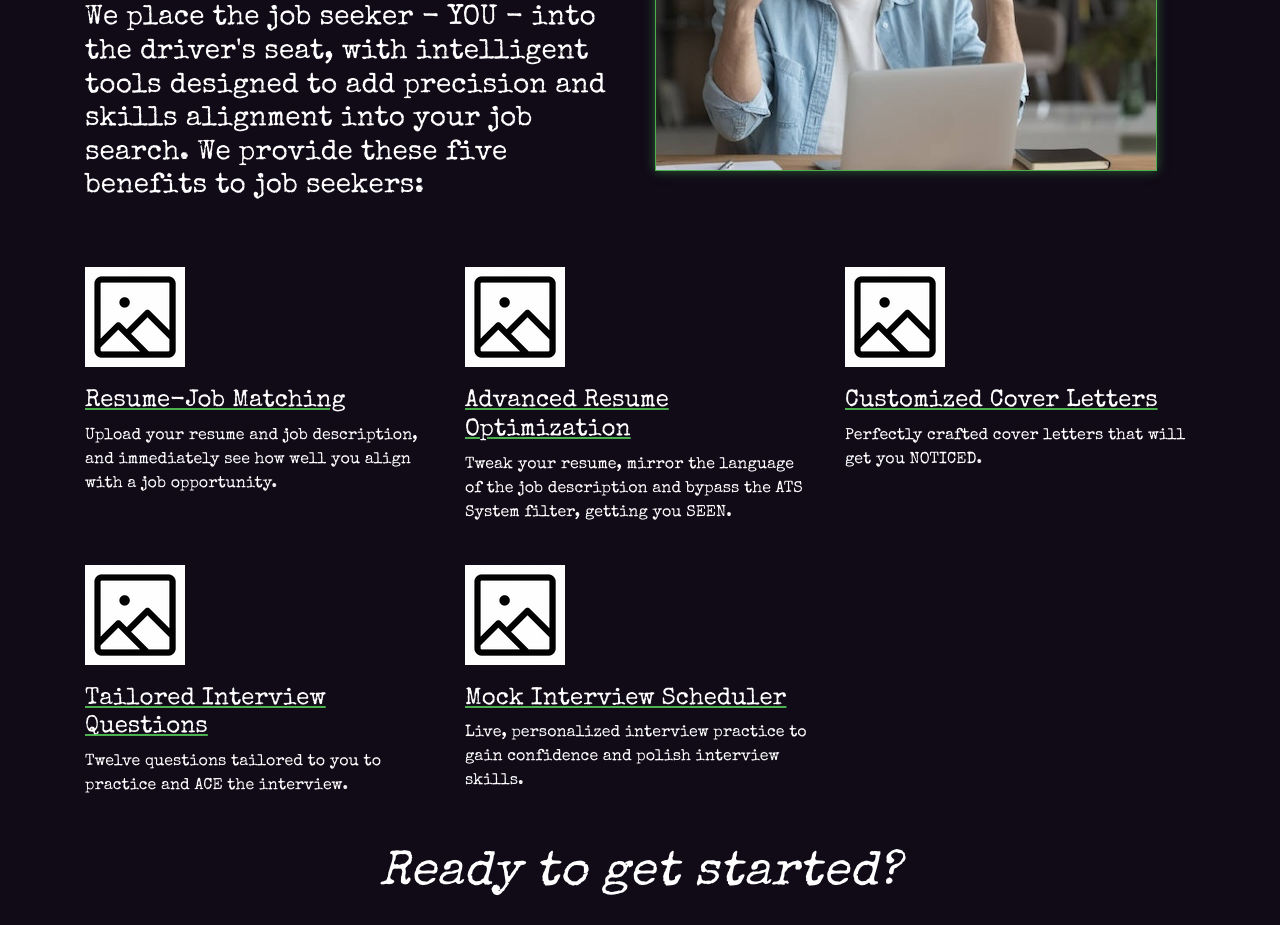
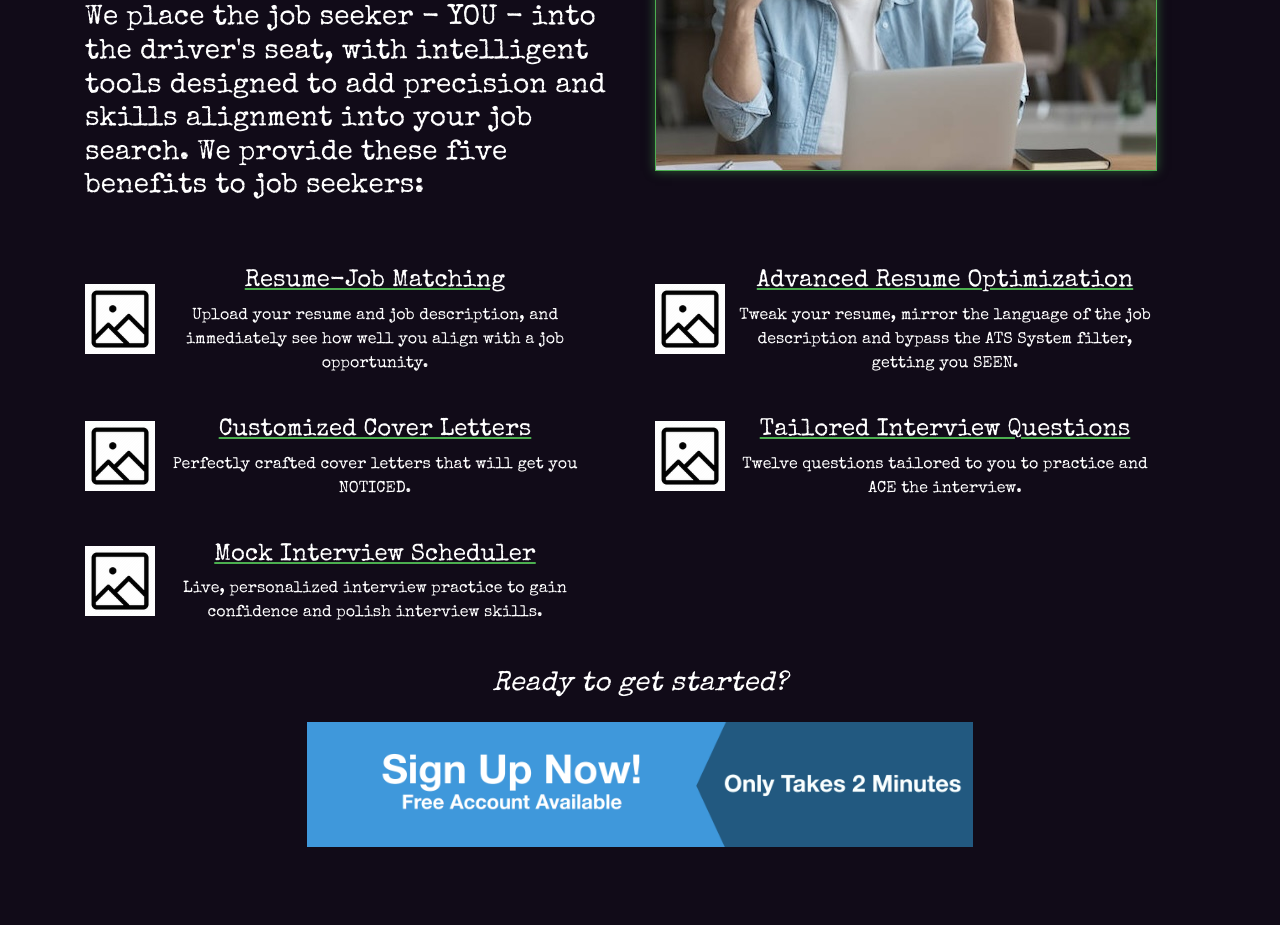
Before and after one commit to huntscato/jobs-guru-4, a website built with Parcel: page index.html in a window 1280 px wide. Shown: the part 315-1240 px from the top of the page. Built offline with nearby package versions, Linux system fonts and the light colour scheme.

Commit message:
Home page 5/30/24 6:30pm

```diff
--- a/css/main.css
+++ b/css/main.css
@@ -94,9 +94,18 @@ textarea {
       font-size: 1em;
      }
 
+     .benefit-details {
+      margin-left: 4px;
+      width: 80%;
+     }
+
      .benefit-title {
       text-decoration: underline;
       text-decoration-color: #4caf50;
+     }
+
+     .benefits-info {
+      text-align: center;
      }
 
      #copyright {
@@ -105,6 +114,10 @@ textarea {
 
      .fast {
       color:#4caf50;
+     }
+
+     footer.footer {
+      margin-top: 0 !important;
     }
 
      h1 {
@@ -118,11 +131,16 @@ textarea {
      .icon {
       background-color: white;
       margin-bottom: 20px;
+      width: 100%;
      }
 
      #logo {
       width: 40%;
      }
+
+    /* .navbar {
+      background-color:
+     } */
 
      .navbar-nav .nav-link {
       color: white !important;
@@ -134,14 +152,14 @@ textarea {
      }
 
      .sign-up {
-    font-size: 3em;
+      font-size: 1.7em;
       font-style: italic;
      }
 
      #signup-button {
       max-width: 100%;
       max-height: 100%;
-    width: auto;
+      width: 60%;
       height: auto;
     }
 
--- a/index.html
+++ b/index.html
@@ -21,6 +21,7 @@
   <link rel="stylesheet" href="https://fonts.googleapis.com/css2?family=Nosifer&display=swap">
   <link href="https://maxcdn.bootstrapcdn.com/bootstrap/4.5.2/css/bootstrap.min.css" rel="stylesheet">
   <link href="https://fonts.googleapis.com/css2?family=Special+Elite&display=swap" rel="stylesheet">
+  <link rel="stylesheet" href="https://use.fontawesome.com/releases/v5.8.1/css/all.css" integrity="sha384-50oBUHEmvpQ+1lW4y57PTFmhCaXp0ML5d60M1M7uH2+nqUivzIebhndOJK28anvf" crossorigin="anonymous">
 
   <meta name="theme-color" content="#fafafa">
 </head>
@@ -31,9 +32,9 @@
     <div class="container">
       <nav class="navbar navbar-expand-lg navbar-light">
         <a class="navbar-brand" href="#">
-          <img id="logo" src="img/logo.png" alt="JobsGuru.ai Logo" />
+          <img id="logo" src="img/logo.png" alt="JobsGuru.ai Logo" class="mx-auto d-block" /> <!-- Added classes for centering -->
         </a>
-        <button class="navbar-toggler" type="button" data-toggle="collapse" data-target="#navbarSupportedContent" aria-controls="navbarSupportedContent" aria-expanded="false" aria-label="Toggle navigation">
+        <button class="navbar-toggler mx-auto" type="button" data-toggle="collapse" data-target="#navbarSupportedContent" aria-controls="navbarSupportedContent" aria-expanded="false" aria-label="Toggle navigation">
           <span class="navbar-toggler-icon"></span>
         </button>
         <div class="collapse navbar-collapse" id="navbarSupportedContent">
@@ -70,58 +71,68 @@
   <section id="benefits" class="py-5">
     <div class="container">
       <div class="row">
-        <div class="col-lg-4 mb-4">
+        <div class="col-lg-6 mb-4">
           <div class="benefits-info">
+            <div class="d-flex align-items-center">
               <div class="icon-space">
-              <img class="icon" src="img/placeholder.png" />
+                <img class="icon" src="img/placeholder.png" style="max-width: 70px; height: auto;" />
               </div>
-            <div class="benefit-details">
+              <div class="benefit-details text-center">
                 <h4 class="benefit-title">Resume-Job Matching</h4>
                 <p class="info">Upload your resume and job description, and immediately see how well you align with a job opportunity.</p>
               </div>
             </div>
           </div>
-        <div class="col-lg-4 mb-4">
+        </div>
+        <div class="col-lg-6 mb-4">
           <div class="benefits-info">
+            <div class="d-flex align-items-center">
               <div class="icon-space">
-              <img class="icon" src="img/placeholder.png" />
+                <img class="icon" src="img/placeholder.png" style="max-width: 70px; height: auto;" />
               </div>
-            <div class="benefit-details">
+              <div class="benefit-details text-center">
                 <h4 class="benefit-title">Advanced Resume Optimization</h4>
                 <p class="info">Tweak your resume, mirror the language of the job description and bypass the ATS System filter, getting you SEEN.</p>
               </div>
             </div>
           </div>
-        <div class="col-lg-4 mb-4">
+        </div>
+        <div class="col-lg-6 mb-4">
           <div class="benefits-info">
+            <div class="d-flex align-items-center">
               <div class="icon-space">
-              <img class="icon" src="img/placeholder.png" />
+                <img class="icon" src="img/placeholder.png" style="max-width: 70px; height: auto;" />
               </div>
-            <div class="benefit-details">
+              <div class="benefit-details text-center">
                 <h4 class="benefit-title">Customized Cover Letters</h4>
                 <p class="info">Perfectly crafted cover letters that will get you NOTICED.</p>
               </div>
             </div>
           </div>
-        <div class="col-lg-4 mb-4">
+        </div>
+        <div class="col-lg-6 mb-4">
           <div class="benefits-info">
+            <div class="d-flex align-items-center">
               <div class="icon-space">
-              <img class="icon" src="img/placeholder.png" />
+                <img class="icon" src="img/placeholder.png" style="max-width: 70px; height: auto;" />
               </div>
-            <div class="benefit-details">
+              <div class="benefit-details text-center">
                 <h4 class="benefit-title">Tailored Interview Questions</h4>
                 <p class="info">Twelve questions tailored to you to practice and ACE the interview.</p>
               </div>
             </div>
           </div>
-        <div class="col-lg-4 mb-4">
+        </div>
+        <div class="col-lg-6 mb-4">
           <div class="benefits-info">
+            <div class="d-flex align-items-center">
               <div class="icon-space">
-              <img class="icon" src="img/placeholder.png" />
+                <img class="icon" src="img/placeholder.png" style="max-width: 70px; height: auto;" />
               </div>
-            <div class="benefit-details">
+              <div class="benefit-details text-center">
                 <h4 class="benefit-title">Mock Interview Scheduler</h4>
                 <p class="info">Live, personalized interview practice to gain confidence and polish interview skills.</p>
+              </div>
             </div>
           </div>
         </div>
```
Lines whose indentation alone changed are shown as unchanged.
